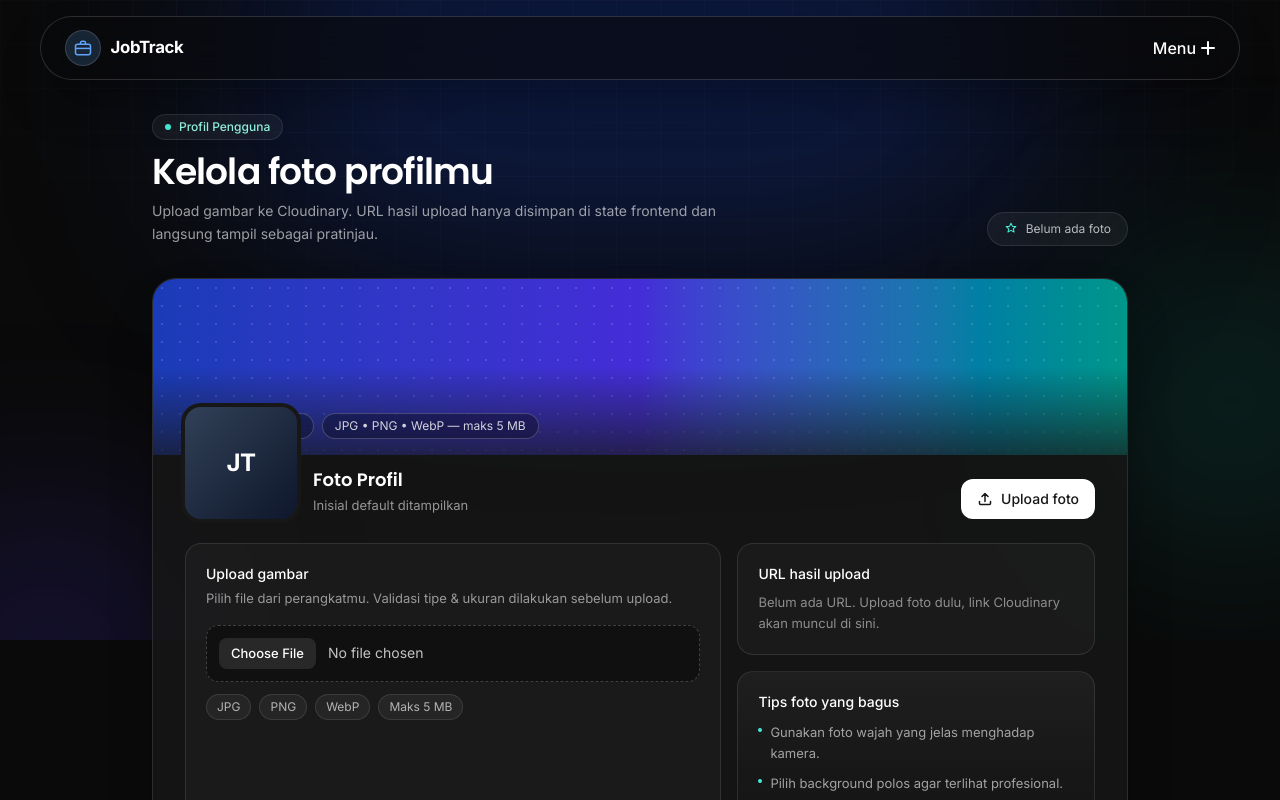
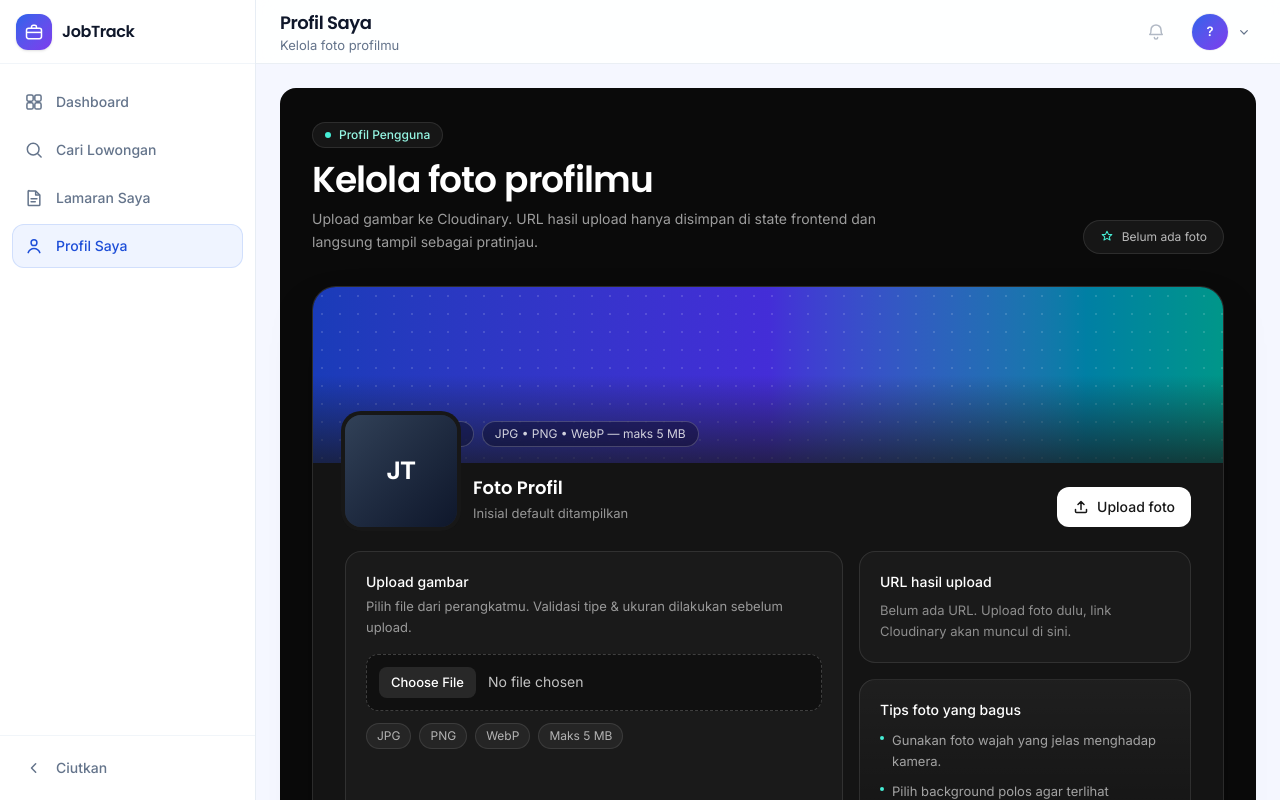
Before and after one commit to FaletehanAlF/auth-jwt-app, a Next.js app in the folder frontend/: page /profile in a window 1280 px wide. Shown: the top 800 px of the page. Built offline with nearby package versions, Linux system fonts and the light colour scheme.

Commit message:
update code

```diff
--- a/frontend/src/app/profile/page.tsx
+++ b/frontend/src/app/profile/page.tsx
@@ -3,8 +3,7 @@
 import type { ChangeEvent } from "react";
 import { useState } from "react";
 import Image from "next/image";
-import SiteMenu from "../../components/SiteMenu";
-import Footer from "../../components/Footer";
+import AppShell from "../../components/AppShell";
 import Reveal from "../../components/Reveal";
 import SplitText from "../../components/SplitText";
 
@@ -92,31 +91,9 @@ export default function ProfilePage() {
   }
 
   return (
-    <div className="relative min-h-screen bg-neutral-950 text-white">
-      <div aria-hidden="true" className="pointer-events-none absolute inset-0">
-        <div className="absolute inset-0 bg-neutral-950" />
-        <div
-          className="absolute inset-0 opacity-[0.35]"
-          style={{
-            backgroundImage:
-              "linear-gradient(rgba(255,255,255,0.06) 1px, transparent 1px), linear-gradient(90deg, rgba(255,255,255,0.06) 1px, transparent 1px)",
-            backgroundSize: "44px 44px",
-            maskImage: "radial-gradient(ellipse 90% 60% at 50% 0%, black 40%, transparent 75%)",
-            WebkitMaskImage:
-              "radial-gradient(ellipse 90% 60% at 50% 0%, black 40%, transparent 75%)",
-          }}
-        />
-        <div className="absolute -top-32 left-1/2 h-96 w-[52rem] -translate-x-1/2 rounded-full bg-blue-700/25 blur-[120px]" />
-        <div className="absolute right-[-6rem] top-64 h-72 w-72 rounded-full bg-teal-500/15 blur-[100px]" />
-        <div className="absolute left-[-6rem] top-[32rem] h-72 w-72 rounded-full bg-indigo-600/20 blur-[100px]" />
-        <div className="absolute inset-x-0 bottom-0 h-40 bg-neutral-950" />
-      </div>
-
-      <div className="relative">
-        <SiteMenu />
-
-        <main>
-          <section className="mx-auto w-full max-w-5xl px-4 pb-16 pt-24 sm:px-6 sm:pt-28">
+    <AppShell title="Profil Saya" subtitle="Kelola foto profilmu">
+      <div className="rounded-2xl bg-neutral-950 p-6 text-white sm:p-8">
+        <div>
             <Reveal direction="left" delay={0}>
               <div className="flex flex-wrap items-end justify-between gap-4">
                 <div>
@@ -325,11 +302,8 @@ export default function ProfilePage() {
               </div>
             </div>
             </Reveal>
-          </section>
-        </main>
-
-        <Footer />
+          </div>
       </div>
-    </div>
+    </AppShell>
   );
 }
```
